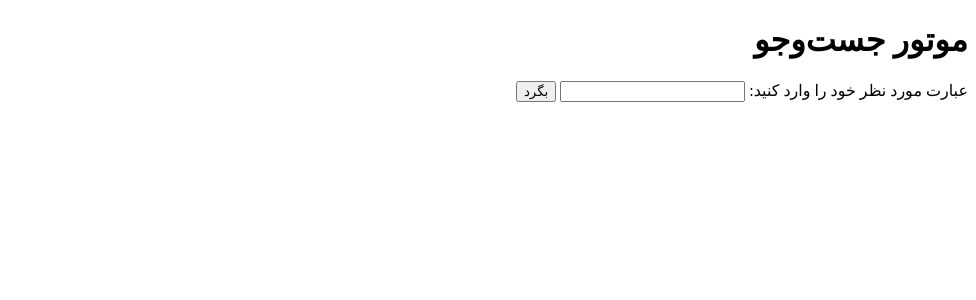
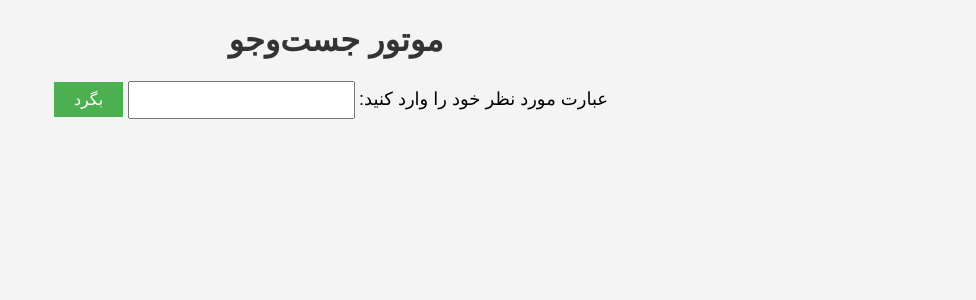
Before and after one commit to Mohammad-Safari/ir-search-engine, a Flask app: page / in a window 1280 px wide. Shown: the top 300 px of the page, without its empty margins (304-1280 px from the left). Run offline with Flask 3, Linux system fonts and the light colour scheme.

Commit message:
[add]web interface styling

```diff
--- /dev/null
+++ b/interface/static/styles.css
@@ -0,0 +1,90 @@
+body {
+    font-family: 'Vazir', sans-serif;
+    background-color: #f4f4f4;
+    margin: 20px;
+}
+
+h1 {
+    color: #333;
+    text-align: center;
+}
+
+form {
+    text-align: center;
+    margin: 20px 0;
+}
+
+label {
+    font-size: 18px;
+    margin-right: 10px;
+}
+
+input[type="text"] {
+    padding: 8px;
+    font-size: 16px;
+}
+
+button {
+    padding: 8px 20px;
+    font-size: 16px;
+    background-color: #4CAF50;
+    color: #fff;
+    border: none;
+    cursor: pointer;
+}
+
+button:hover {
+    background-color: #45a049;
+}
+
+h2 {
+    color: #333;
+    text-align: center;
+    margin-top: 20px;
+}
+
+ul {
+    list-style-type: none;
+    padding: 0;
+}
+
+li {
+    background-color: #fff;
+    padding: 15px;
+    border-radius: 8px;
+    box-shadow: 0 2px 4px rgba(0, 0, 0, 0.1);
+    margin-bottom: 20px;
+    max-width: 800px; /* Set a maximum width for desktop */
+    margin-left: auto;
+    margin-right: auto;
+}
+
+a {
+    text-decoration: none;
+    color: #0066cc;
+}
+
+a:hover {
+    text-decoration: underline;
+}
+
+strong {
+    color: #333;
+}
+
+.result-title {
+    font-size: 20px;
+    margin-bottom: 10px;
+}
+
+.result-content {
+    color: #555;
+    font-size: 16px;
+}
+
+/* Media query for desktop screens */
+@media only screen and (min-width: 768px) {
+    body {
+        margin: 20px auto; /* Center the content */
+    }
+}
--- a/interface/templates/index.html
+++ b/interface/templates/index.html
@@ -4,6 +4,7 @@
     <meta charset="UTF-8">
     <meta name="viewport" content="width=device-width, initial-scale=1.0">
     <title>موتور جست‌وجو</title>
+    <link rel="stylesheet" type="text/css" href="{{ url_for('static', filename='styles.css') }}">
 </head>
 <body dir="rtl">
     <h1>موتور جست‌وجو</h1>
@@ -18,8 +19,12 @@
     <ul>
         {% for result in results %}
         <li>
-                    <a href="{{ result['url'] }}"><strong>{{ result["title"] }}</strong></a></br>
+            <div class="result-title">
+                <a href="{{ result['url'] }}"><strong>{{ result["title"] }}</strong></a>
+            </div>
+            <div class="result-content">
                 {{ result["content"][:200] }}...
+            </div>
         </li>
         {% endfor %}
     </ul>
```
Lines whose indentation alone changed are shown as unchanged.
